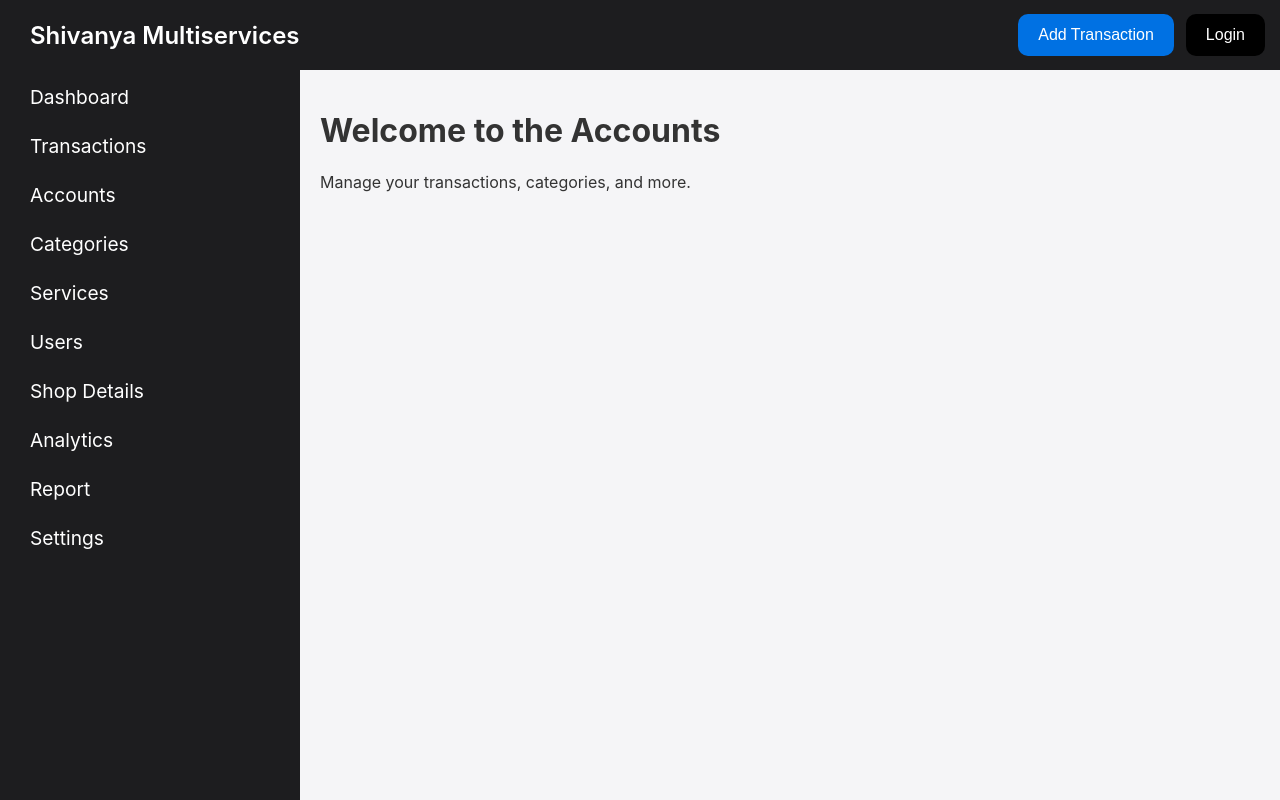
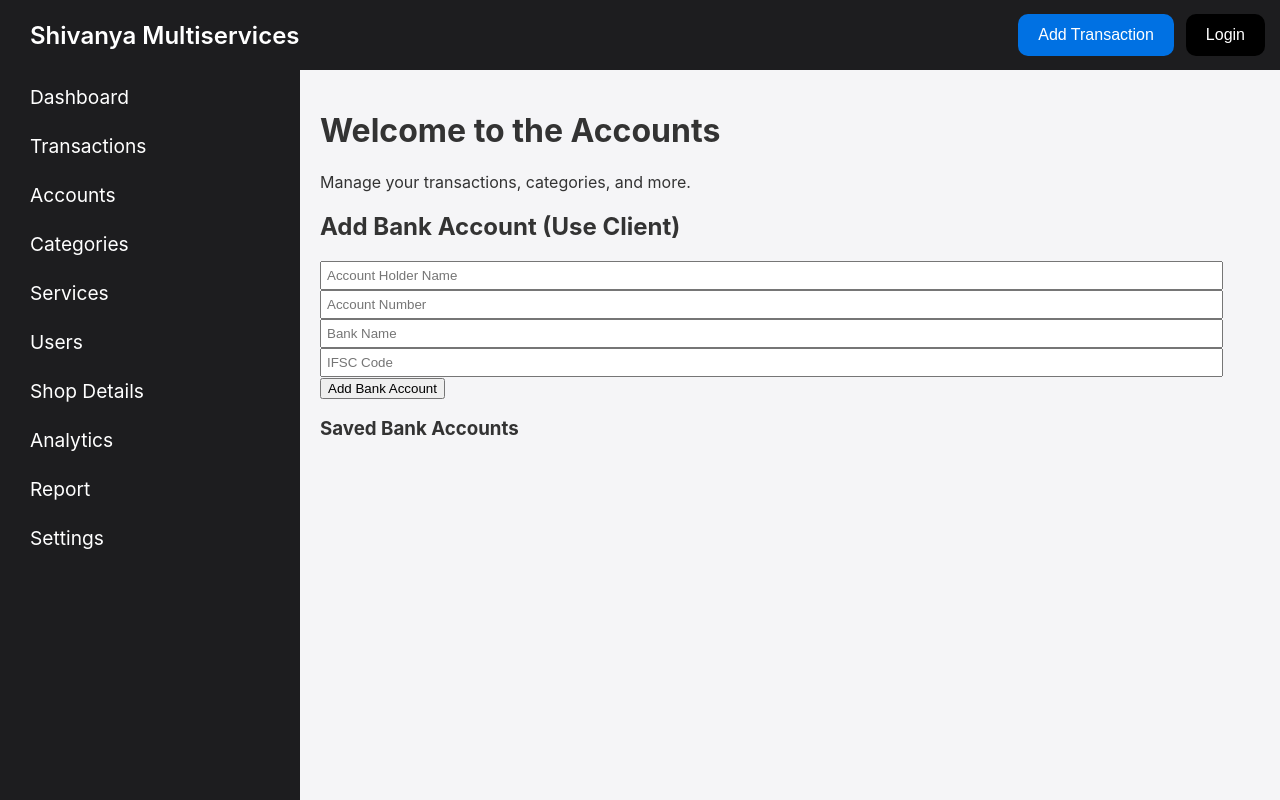
Before and after one commit to adityathute/expense, a Next.js app in the folder frontend/: page /accounts in a window 1280 px wide. Built offline with nearby package versions, Linux system fonts and the light colour scheme.

Commit message:
Step-25 Added Accounts

```diff
--- a/frontend/src/app/accounts/page.js
+++ b/frontend/src/app/accounts/page.js
@@ -1,8 +1,40 @@
 "use client";
+
 import Sidebar from "../components/Sidebar";
 import TopBar from "../components/TopBar";
+import { useState } from "react";
+import "../styles.css";
 
 export default function Dashboard() {
+  const [bankAccounts, setBankAccounts] = useState([]);
+  const [formData, setFormData] = useState({
+    accountHolder: "",
+    accountNumber: "",
+    bankName: "",
+    ifscCode: ""
+  });
+
+  const handleChange = (e) => {
+    setFormData({ ...formData, [e.target.name]: e.target.value });
+  };
+
+  const addBankAccount = () => {
+    if (
+      formData.accountHolder &&
+      formData.accountNumber &&
+      formData.bankName &&
+      formData.ifscCode
+    ) {
+      setBankAccounts([...bankAccounts, formData]);
+      setFormData({
+        accountHolder: "",
+        accountNumber: "",
+        bankName: "",
+        ifscCode: ""
+      });
+    }
+  };
+
   return (
     <div className="content">
       <TopBar />
@@ -10,7 +42,53 @@ export default function Dashboard() {
         <Sidebar />
         <div className="main-content">
           <h1>Welcome to the Accounts</h1>
-          <p>Manage your transactions, categories, and more. </p>
+          <p>Manage your transactions, categories, and more.</p>
+
+          <div className="bank-account-section">
+            <h2>Add Bank Account (Use Client)</h2>
+            <div className="form">
+              <input
+                type="text"
+                name="accountHolder"
+                placeholder="Account Holder Name"
+                value={formData.accountHolder}
+                onChange={handleChange}
+              />
+              <input
+                type="text"
+                name="accountNumber"
+                placeholder="Account Number"
+                value={formData.accountNumber}
+                onChange={handleChange}
+              />
+              <input
+                type="text"
+                name="bankName"
+                placeholder="Bank Name"
+                value={formData.bankName}
+                onChange={handleChange}
+              />
+              <input
+                type="text"
+                name="ifscCode"
+                placeholder="IFSC Code"
+                value={formData.ifscCode}
+                onChange={handleChange}
+              />
+              <button onClick={addBankAccount}>Add Bank Account</button>
+            </div>
+
+            <div className="bank-account-list">
+              <h3>Saved Bank Accounts</h3>
+              <ul>
+                {bankAccounts.map((account, index) => (
+                  <li key={index}>
+                    <strong>{account.accountHolder}</strong> - {account.bankName} ({account.accountNumber}) - IFSC: {account.ifscCode}
+                  </li>
+                ))}
+              </ul>
+            </div>
+          </div>
         </div>
       </div>
     </div>
--- /dev/null
+++ b/frontend/src/app/accounts/style.css
@@ -0,0 +1,50 @@
+.content {
+  font-family: Arial, sans-serif;
+}
+
+.container {
+  display: flex;
+}
+
+.main-content {
+  flex: 1;
+  padding: 20px;
+}
+
+.bank-account-section {
+  margin-top: 30px;
+  background: #f9f9f9;
+  border: 1px solid #ddd;
+  padding: 20px;
+  border-radius: 8px;
+}
+
+.form {
+  display: flex;
+  flex-direction: column;
+  gap: 10px;
+  margin-bottom: 20px;
+}
+
+.form input {
+  padding: 10px;
+  border: 1px solid #ccc;
+  border-radius: 4px;
+}
+
+.form button {
+  padding: 10px;
+  background-color: #0070f3;
+  color: white;
+  border: none;
+  cursor: pointer;
+  border-radius: 4px;
+}
+
+.form button:hover {
+  background-color: #005bb5;
+}
+
+.bank-account-list ul {
+  list-style-type: none;
+}
```
Also changed, not shown: 1 other file (tests, documents, lock files or other folders).
